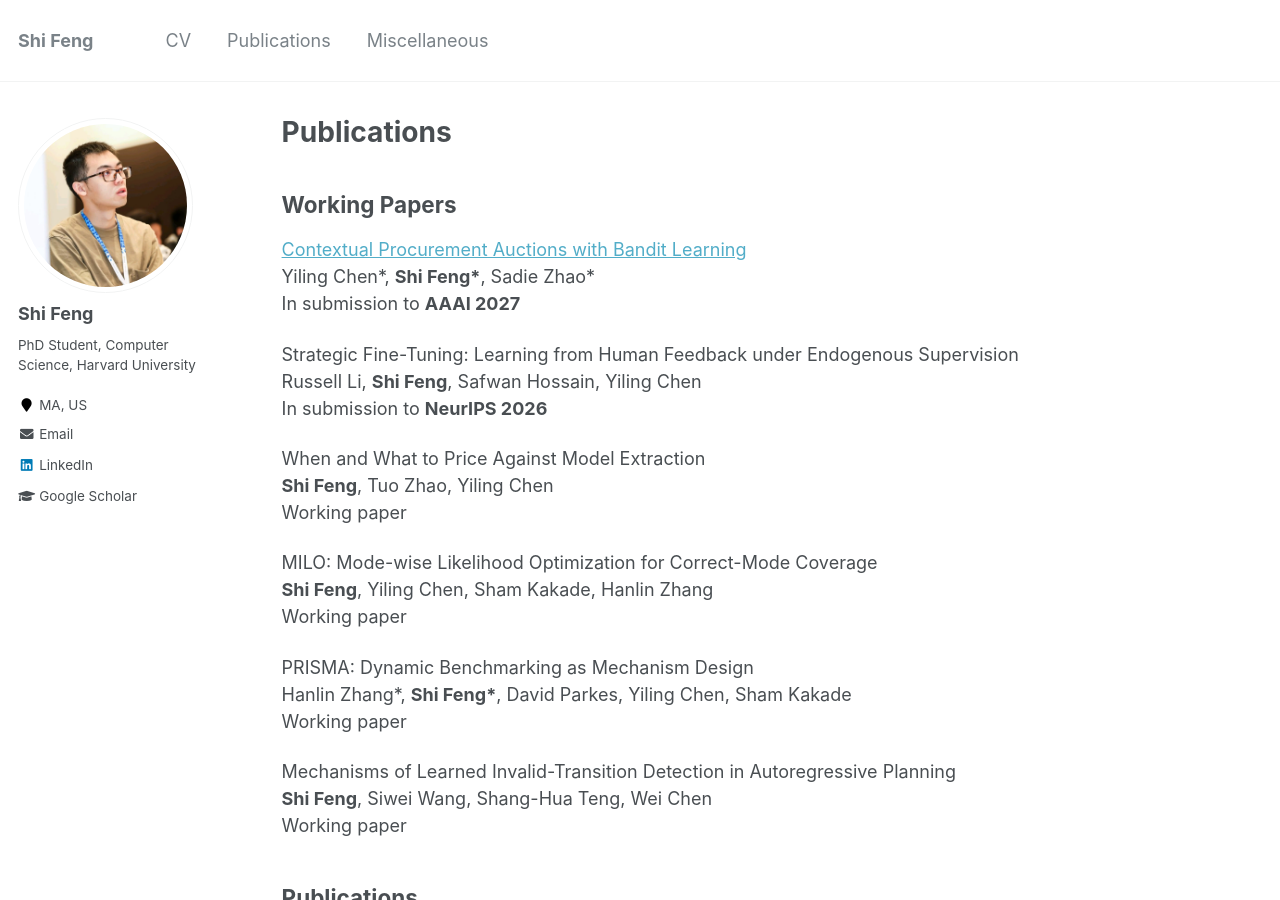
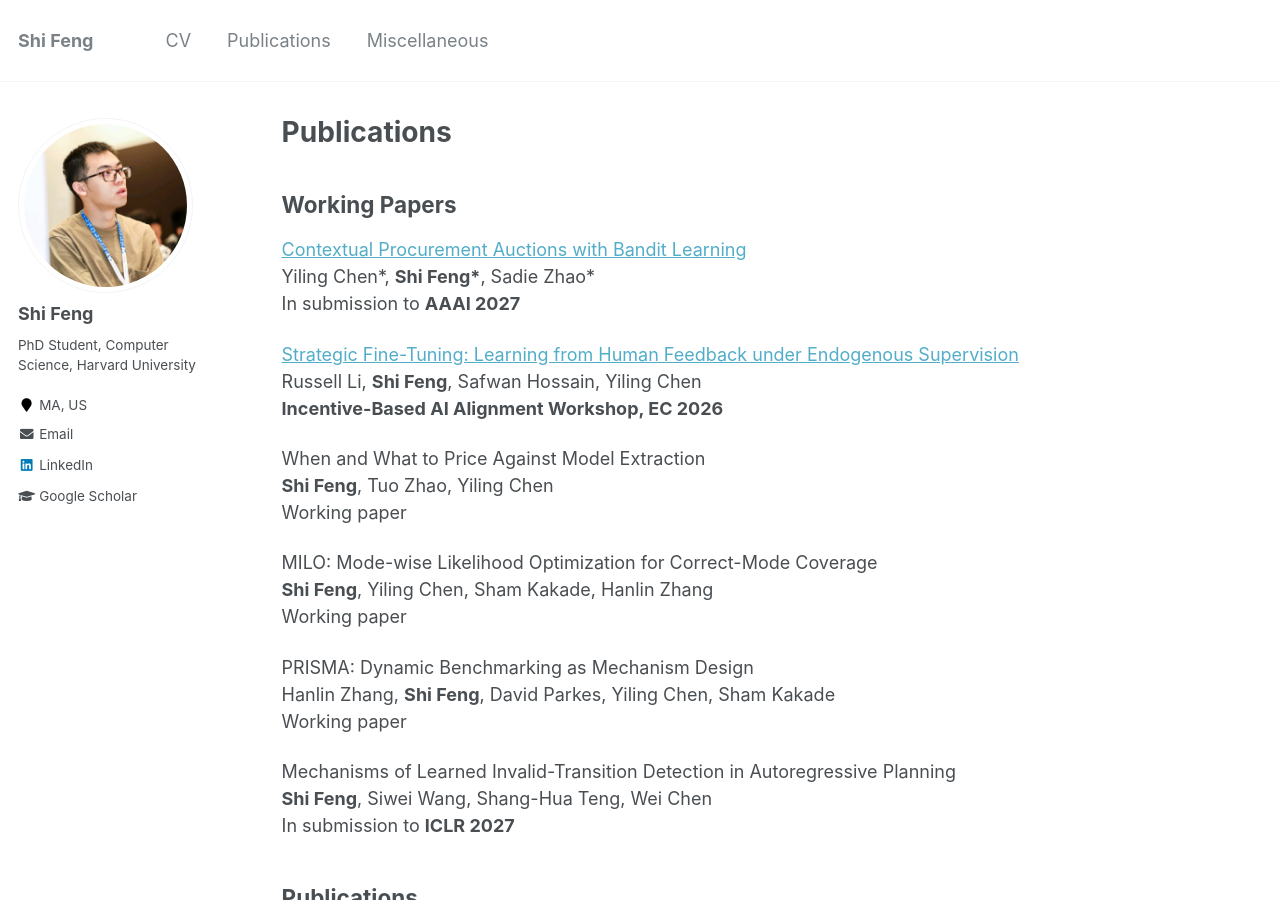
Before and after one commit to fengtony686/fengshi.link, a Jekyll site: the page built from _pages/publications.md, in a window 1280 px wide and 900 px high. Built offline with Jekyll 4.4.1, drawn with Linux system fonts in a browser that asks for light colours.

Commit message:
Update paper status and workshop link

```diff
--- a/_pages/publications.md
+++ b/_pages/publications.md
@@ -21,9 +21,9 @@ author_profile: true
 Yiling Chen\*, **Shi Feng\***, Sadie Zhao\*\\
 In submission to **AAAI 2027**
 
-Strategic Fine-Tuning: Learning from Human Feedback under Endogenous Supervision\\
+[Strategic Fine-Tuning: Learning from Human Feedback under Endogenous Supervision](https://sites.google.com/view/ec26-ai-alignment-workshop/home)\\
 Russell Li, **Shi Feng**, Safwan Hossain, Yiling Chen\\
-In submission to **NeurIPS 2026**
+**Incentive-Based AI Alignment Workshop, EC 2026**
 
 When and What to Price Against Model Extraction\\
 **Shi Feng**, Tuo Zhao, Yiling Chen\\
@@ -34,12 +34,12 @@ MILO: Mode-wise Likelihood Optimization for Correct-Mode Coverage\\
 Working paper
 
 PRISMA: Dynamic Benchmarking as Mechanism Design\\
-Hanlin Zhang\*, **Shi Feng\***, David Parkes, Yiling Chen, Sham Kakade\\
+Hanlin Zhang, **Shi Feng**, David Parkes, Yiling Chen, Sham Kakade\\
 Working paper
 
 Mechanisms of Learned Invalid-Transition Detection in Autoregressive Planning\\
 **Shi Feng**, Siwei Wang, Shang-Hua Teng, Wei Chen\\
-Working paper
+In submission to **ICLR 2027**
 
 ## Publications
 
```
